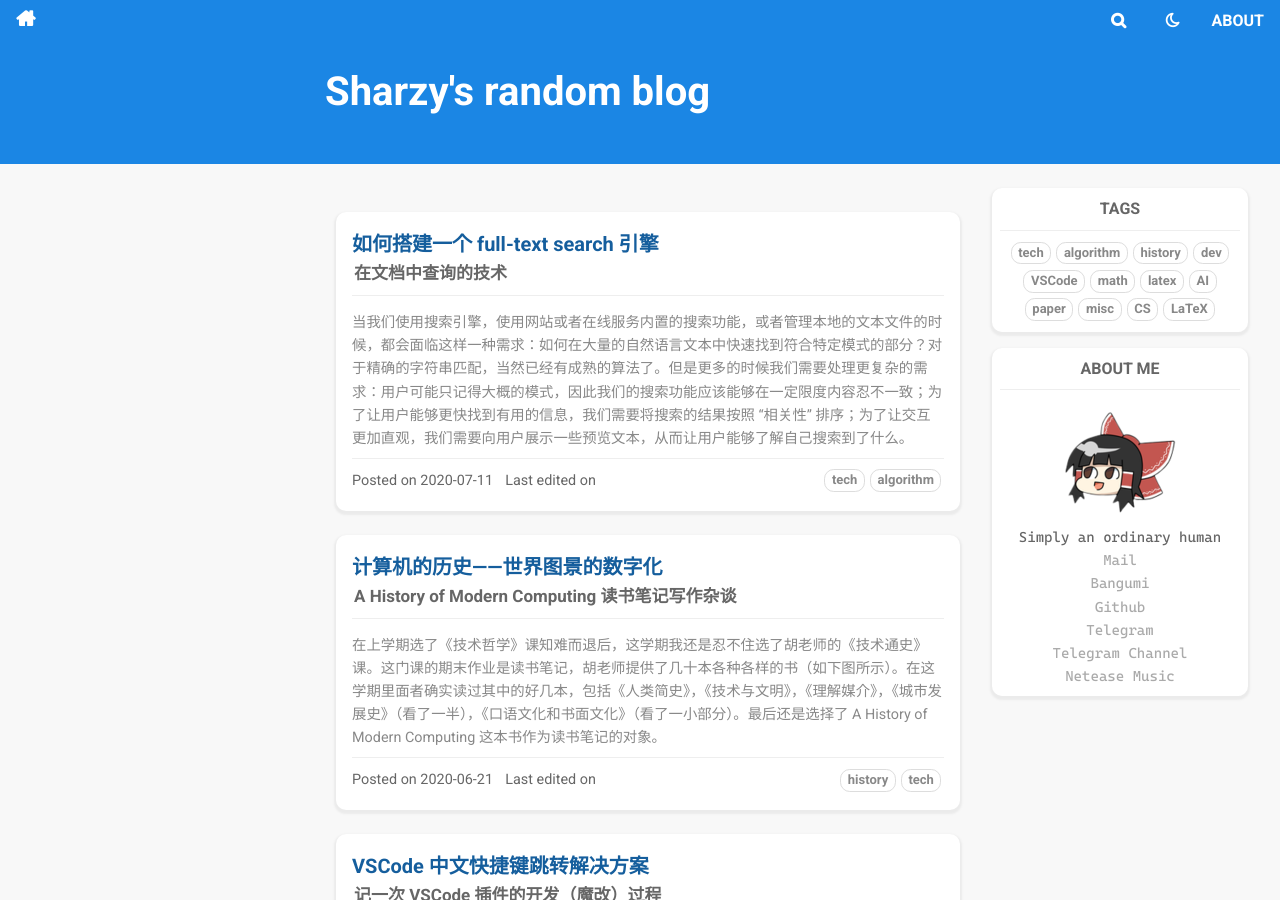
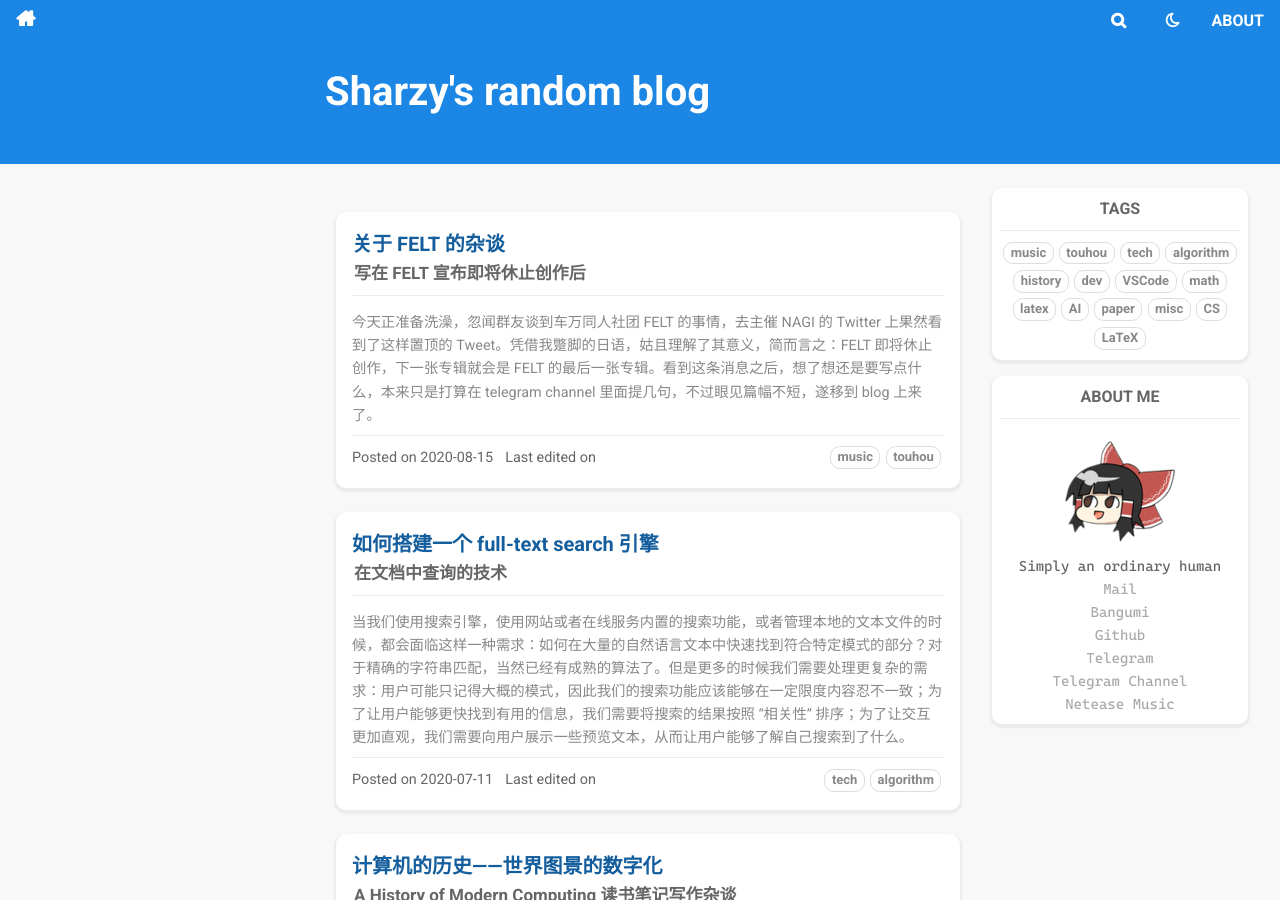
Before and after one commit to SharzyL/SharzyL.github.io, a Jekyll site: the page built from index.html, in a window 1280 px wide and 900 px high. Built offline with Jekyll 4.4.1, drawn with Linux system fonts in a browser that asks for light colours; nearby versions of some CDN libraries; some of the changed lines change nothing that is shown.

Commit message:
new article: FELT

```diff
--- /dev/null
+++ b/_posts/2020-8-15-FELT.md
@@ -0,0 +1,27 @@
+---
+title: 关于 FELT 的杂谈
+subtitle: 写在 FELT 宣布即将休止创作后
+tags: [music, touhou]
+---
+
+今天正准备洗澡，忽闻群友谈到车万同人社团 FELT 的事情，去主催 NAGI 的 Twitter 上果然看到了这样置顶的 [Tweet](https://twitter.com/nagi_hoshi/status/1294592855009136641)。凭借我蹩脚的日语，姑且理解了其意义，简而言之：FELT 即将休止创作，下一张专辑就会是 FELT 的最后一张专辑。看到这条消息之后，想了想还是要写点什么，本来只是打算在 telegram channel 里面提几句，不过眼见篇幅不短，遂移到 blog 上来了。
+
+![Tweet of NAGI](https://p.sda1.dev/0/6330847cfd59ce2aa546577125118a34/image.png)
+
+我已经吐槽过若干次车万的 EDM 社团太多了，但是在这些社团中，FELT 绝对算是特殊的一个。以 NAGI 为核心，虽然有若干个 vocal 和作曲人，但是 FELT 在音乐中始终都保持高度的内在一致性：通过柔滑的电子音色塑造出辽阔的空间感和光电交错的科幻感，但同时又放射通过多样的编排，放射出水彩般细腻丰富的色彩；在 FELT 的音乐中同时也能听到 funk 的律动，甚至是诸如噪音的实验性元素（尤其是早期作品）。
+
+2010 年年底 FELT 发布的最初两张专辑 Milky Wink 和 Fairy Queen 的编曲都只有 NAGI 和 Maurits”禅”Cornelis 两人，但是在这两张专辑中，从 Jazz, Funk, R&B, J-Pop 到 Prog House, Chillout，跨度颇大但却能巧妙地融合在两张专辑之中。顺带一提，Fairy Queen 是 FELT 的专辑中我印象最深刻的一张。
+
+![Album cover of Fairy Queen](https://p.sda1.dev/0/ae1780fb3790afc606f268431f0a184e/image.png)
+
+大概从第五张专辑 Blue Drop 开始 FELT 的风格逐渐固定下来，每一张专辑都有单独编排的 intro 和 outro，在这样严谨的结构中，FELT 又保持着变化，新的创作者的加入带来了更多的音乐元素。其中我印象最深刻的是 2019 年 Illstarred Dive 这张专辑中，KUMURI 作为一个新成员，呈上的 SIGNAL 这一轨，凭借纯粹的原声吉他的演奏给在电子音色为主的专辑中让人耳目一新，与同年発熱巫女~ず在 SLOW 专辑中的 echos 颇有呼应之感，又不由得让人想起前一年凋叶棕在《逆》中的 アノインシスター（这三首曲子中都有非常漂亮的原声吉他演奏）。
+
+在我不多的 CD 库存中，FELT 的 CD 只有高中时候入手的 Darkness Brightness，长达两个月的转运过程中 CD 盒的外壳已经破裂了，实属憾事。
+
+![A photo of my Darkness Brightness CD](https://p.sda1.dev/0/2d5a55e3ef5b9704cf57439f9d580408/image.png)
+
+虽然 FELT 自从去年年底发布 Last Wink 之后就没有再发布专辑这件事情并不算常见，但是一个如此受欢迎的社团宣布休止仍然让我颇感意外。从声明中 NAGI 显然并不打算从此放弃创作，而是试图寻找新的承载创作的形式，未来将会看到怎样的新作品目前尚未可知，现在所能期待的大概也只有 FELT 的下一张专辑了。
+
+本文写作仓促，疏漏在所难免，敬请批评指正。
+
+~~换句话说，我现在还没洗澡。~~
```
Also changed, not shown: _posts/2019-8-1-sensitivity.md (+1 -1 lines), 1 other file.
